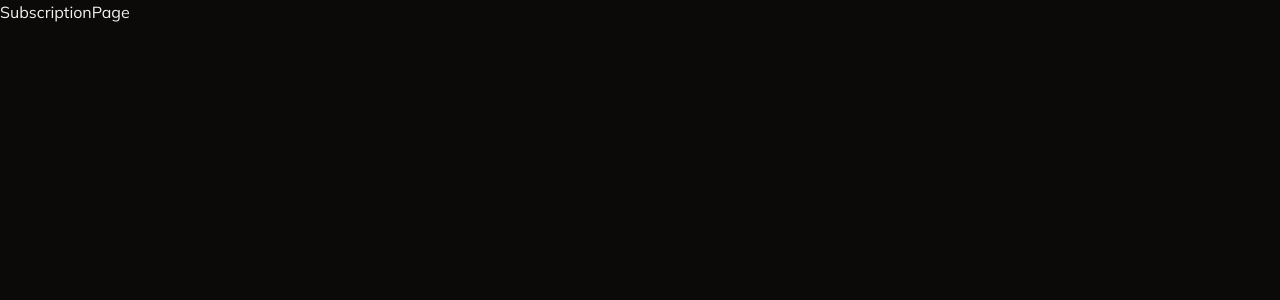
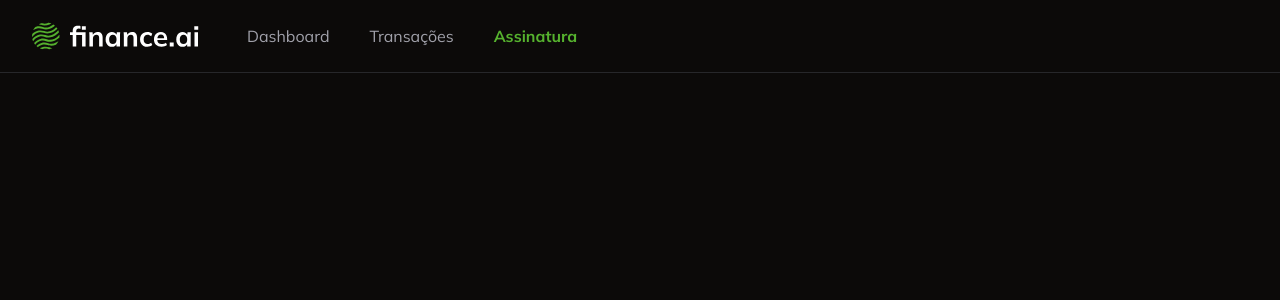
Before and after one commit to JonatanPaes/finance-ai, a Next.js app: page /subscription in a window 1280 px wide. Shown: the top 300 px of the page. Built offline with nearby package versions, Linux system fonts and the light colour scheme.

Commit message:
feat: add navbar component

```diff
--- /dev/null
+++ b/app/_components/navbar.tsx
@@ -0,0 +1,50 @@
+'use client'
+
+import { UserButton } from '@clerk/nextjs'
+import Image from 'next/image'
+import Link from 'next/link'
+import { usePathname } from 'next/navigation'
+
+export function Navbar() {
+  const pathName = usePathname()
+
+  return (
+    <nav className="flex justify-between border-b border-solid px-8 py-4">
+      <div className="flex items-center gap-10">
+        <Image src="/logo.svg" width={175} height={40} alt="Finance AI" />
+        <Link
+          href="/"
+          className={
+            pathName === '/'
+              ? 'font-bold text-primary'
+              : 'text-muted-foreground'
+          }
+        >
+          Dashboard
+        </Link>
+        <Link
+          href="/transactions"
+          className={
+            pathName === '/transactions'
+              ? 'font-bold text-primary'
+              : 'text-muted-foreground'
+          }
+        >
+          Transações
+        </Link>
+        <Link
+          href="/subscription"
+          className={
+            pathName === '/subscription'
+              ? 'font-bold text-primary'
+              : 'text-muted-foreground'
+          }
+        >
+          Assinatura
+        </Link>
+      </div>
+
+      <UserButton showName />
+    </nav>
+  )
+}
--- a/app/page.tsx
+++ b/app/page.tsx
@@ -1,6 +1,7 @@
-import { UserButton } from '@clerk/nextjs'
 import { auth } from '@clerk/nextjs/server'
 import { redirect } from 'next/navigation'
+
+import { Navbar } from './_components/navbar'
 
 export default async function Home() {
   const { userId } = await auth()
@@ -10,8 +11,8 @@
   }
 
   return (
-    <div className="flex h-full items-center justify-center">
-      <UserButton showName />
-    </div>
+    <>
+      <Navbar />
+    </>
   )
 }
--- a/app/subscription/page.tsx
+++ b/app/subscription/page.tsx
@@ -1,3 +1,9 @@
+import { Navbar } from '../_components/navbar'
+
 export default function SubscriptionPage() {
-  return <div>SubscriptionPage</div>
+  return (
+    <>
+      <Navbar />
+    </>
+  )
 }
--- a/app/transactions/page.tsx
+++ b/app/transactions/page.tsx
@@ -1,4 +1,5 @@
 import { AddTransactionButton } from '../_components/add-transaction-button'
+import { Navbar } from '../_components/navbar'
 import { DataTable } from '../_components/ui/data-table'
 import { db } from '../_lib/prisma'
 import { transactionColumns } from './_columns'
@@ -7,6 +8,9 @@
   const transactions = await db.transaction.findMany({})
 
   return (
+    <>
+      <Navbar />
+
       <div className="space-y-6 p-6">
         <div className="flex w-full items-center justify-between">
           <h1 className="text-2xl font-bold">Transações</h1>
@@ -19,5 +23,6 @@
           data={JSON.parse(JSON.stringify(transactions))}
         />
       </div>
+    </>
   )
 }
```
Lines whose indentation alone changed are shown as unchanged.
